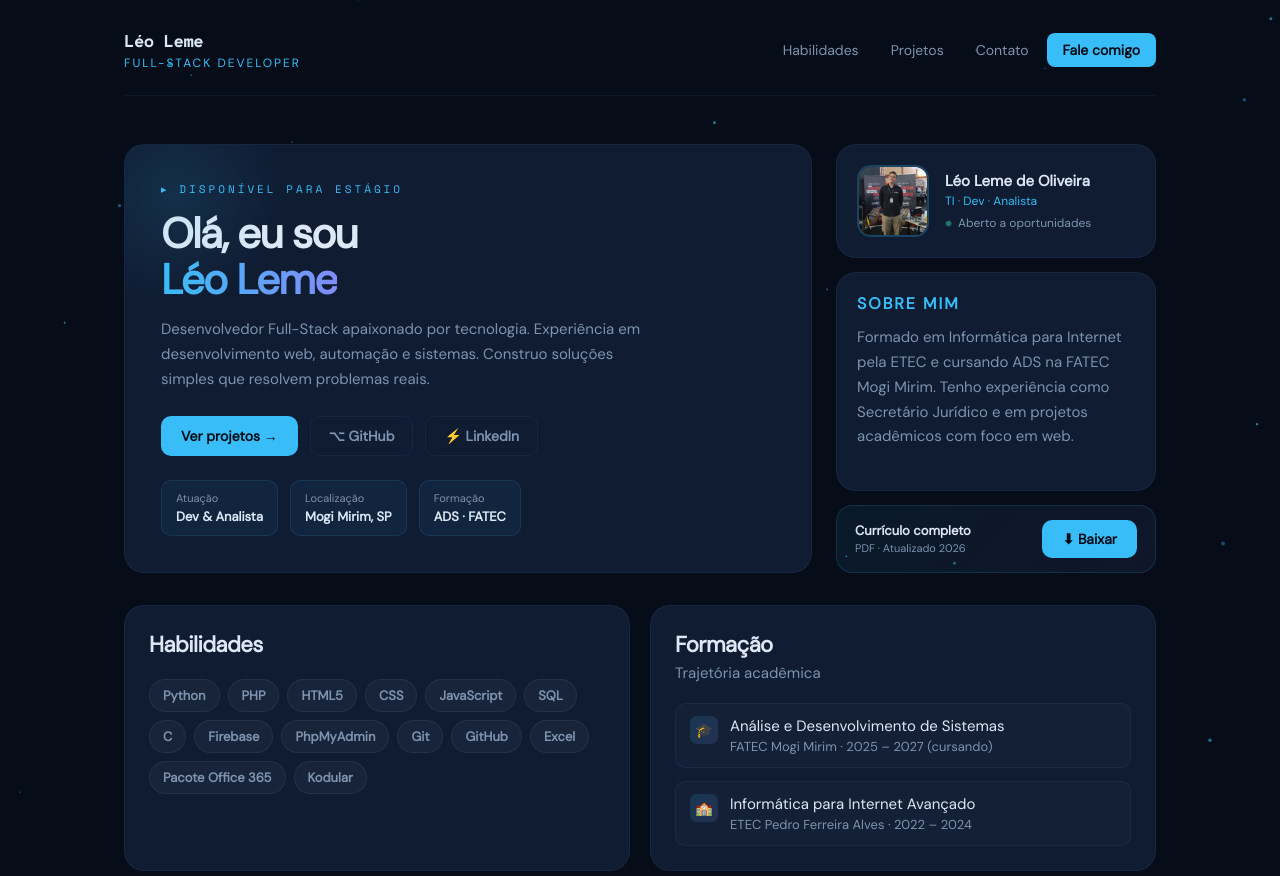
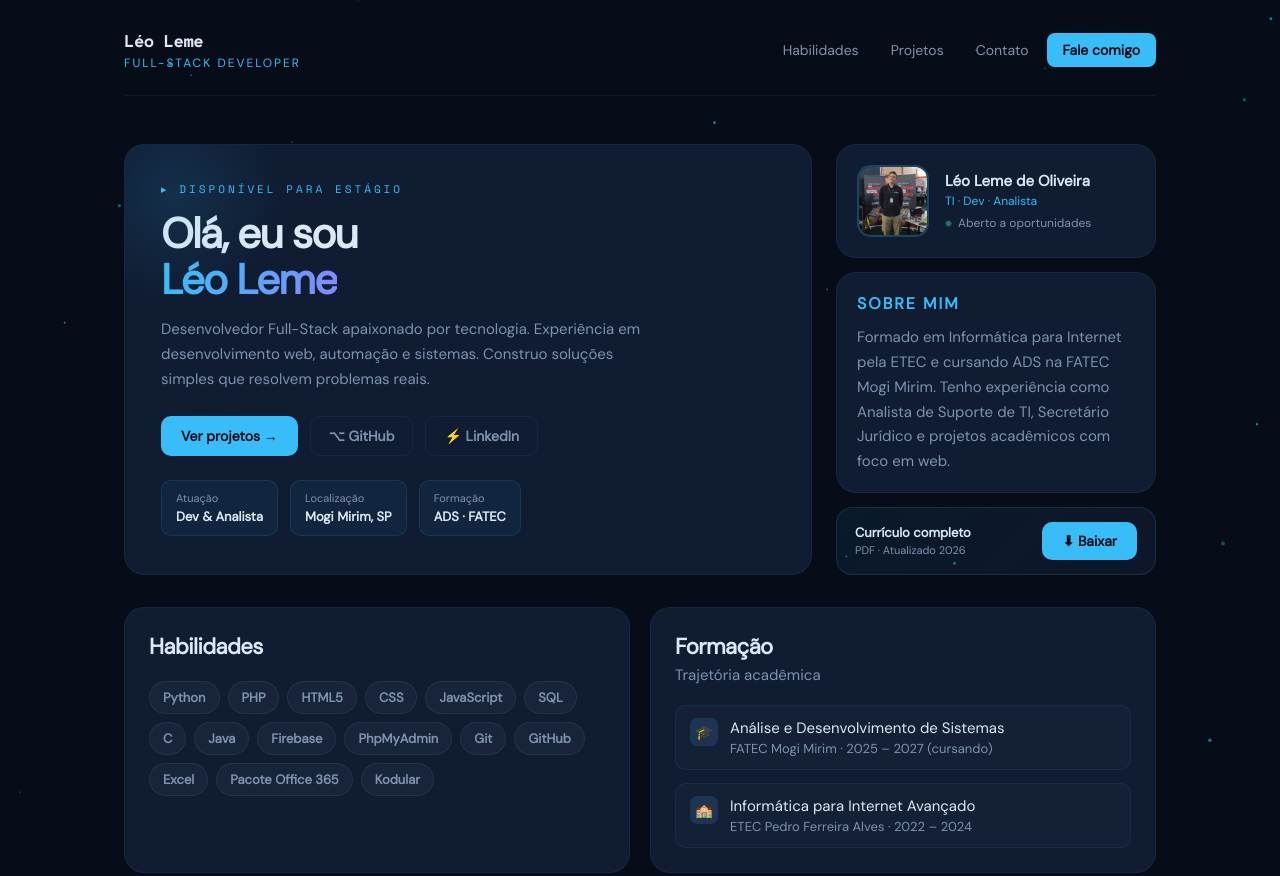
Before and after one commit to LeoLeme2007/Porti-folio, a plain HTML site: page index.html in a window 1280 px wide. Shown: the top 876 px of the page. Drawn offline with nearby package versions, Linux system fonts and the light colour scheme.

Commit message:
Add files via upload

```diff
--- a/index.html
+++ b/index.html
@@ -867,7 +867,7 @@
         <div class="summary-card">
           <div class="label">Sobre mim</div>
           Formado em Informática para Internet pela ETEC e cursando ADS na FATEC Mogi Mirim.
-          Tenho experiência como Secretário Jurídico e em projetos acadêmicos com foco em web.
+          Tenho experiência como Analista de Suporte de TI, Secretário Jurídico e projetos acadêmicos com foco em web.
         </div>
 
         <div class="cv-card">
@@ -875,7 +875,7 @@
             <div class="cv-label">Currículo completo</div>
             <div class="cv-sub">PDF · Atualizado 2026</div>
           </div>
-          <a class="btn" href="Léo Leme de Oliveira - Curriculo.pdf" download>⬇ Baixar</a>
+          <a class="btn" href="Léo Leme de Oliveira -- Curriculo.docx" download>⬇ Baixar</a>
         </div>
       </div>
     </section>
@@ -894,6 +894,7 @@
           <span class="skill-tag">JavaScript</span>
           <span class="skill-tag">SQL</span>
           <span class="skill-tag">C</span>
+          <span class="skill-tag">Java</span>
           <span class="skill-tag">Firebase</span>
           <span class="skill-tag">PhpMyAdmin</span>
           <span class="skill-tag">Git</span>
```
